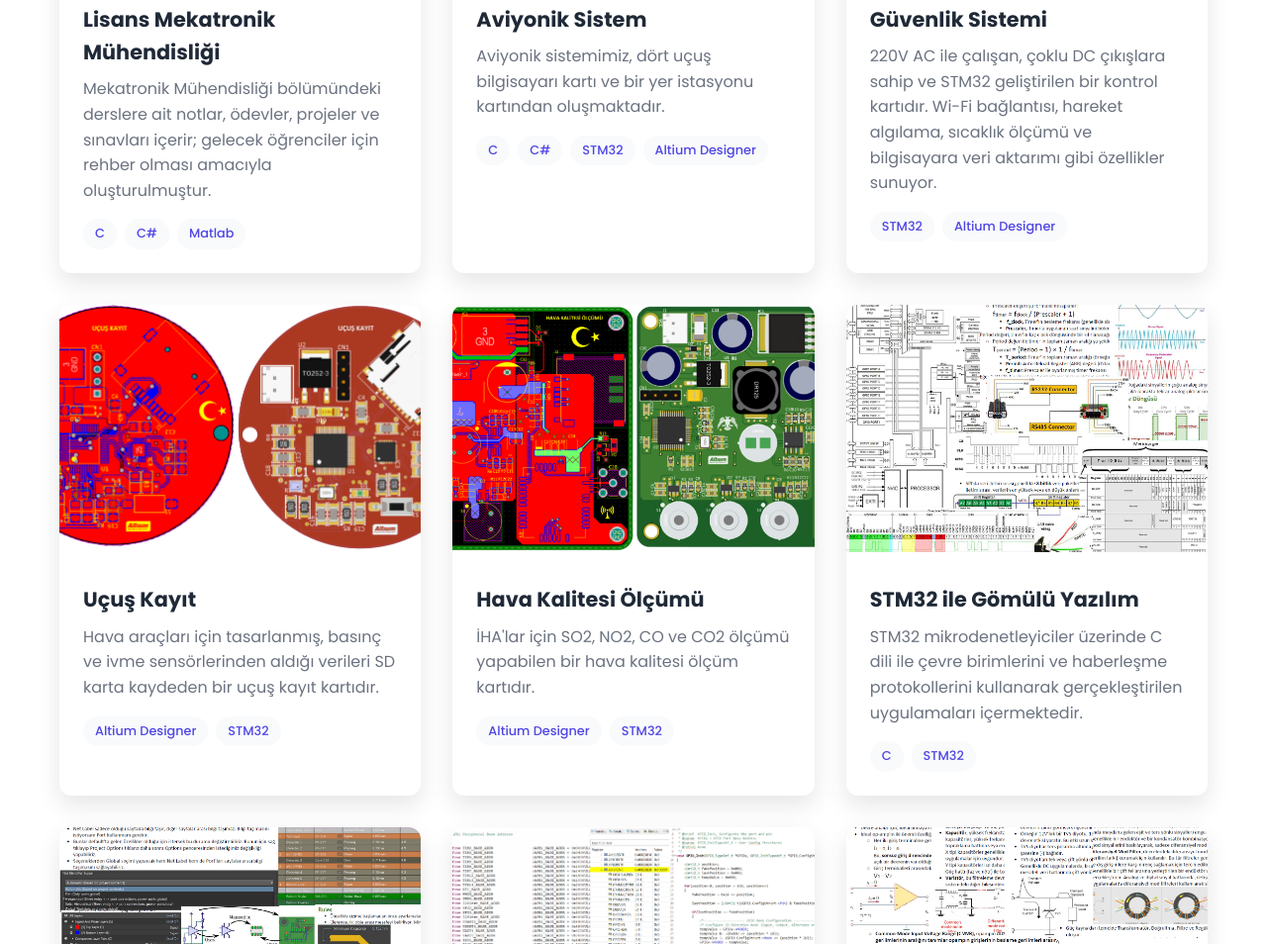
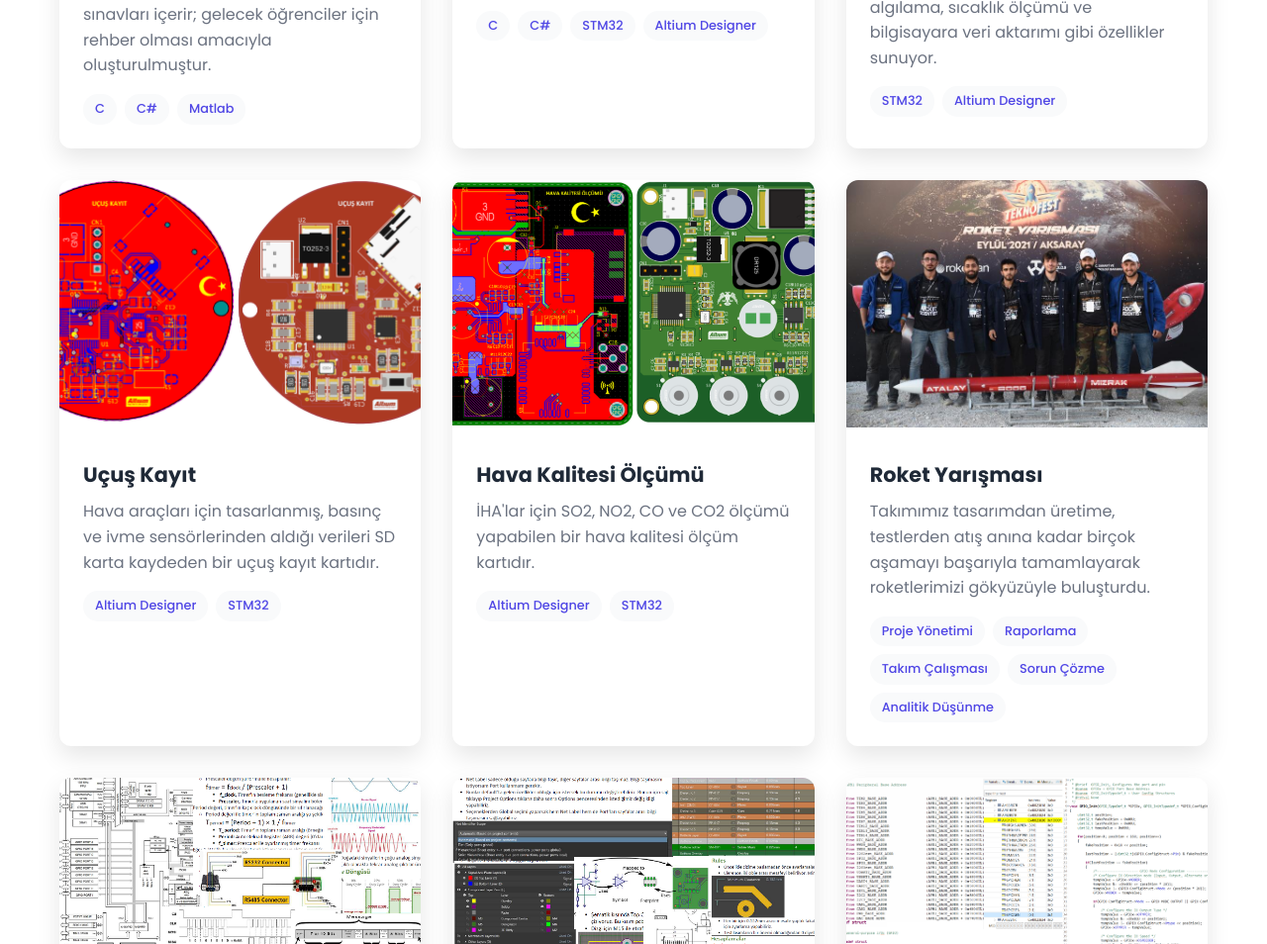
Before and after one commit to cengizhantopcu53/cengizhantopcu53, a plain HTML site: page index.html in a window 1280 px wide. Shown: the part 2440-3394 px from the top of the page at 99% size. Drawn offline with Linux system fonts and the light colour scheme.

Commit message:
Updated repo

```diff
--- a/index.html
+++ b/index.html
@@ -69,23 +69,10 @@
             <h2 class="section-title" data-tr="Hakkımda" data-en="About Me">Hakkımda</h2>
             <div class="about-content">
                 <div class="about-text">
-                    <h3 data-tr="Merhaba! Ben Gömülü Yazılım Mühendisiyim" data-en="Hello! I'm a Embedded Software Engineer"></h3>
                     <p data-tr="Eğitim hayatım boyunca öğrendiğim teorik bilgi ile projelerden ve iş yerlerinden edindiğim tecrübeyle disiplinler arası mühendis alanlarıyla uyumlu çalışarak gömülü yazılım konusunda kendimi geliştirmekteyim."
                     data-en="With the theoretical knowledge I have gained throughout my education and the experience I have acquired from projects and workplaces, I continue to improve myself in embedded software, working in harmony with interdisciplinary engineering fields."></p>
                     <p data-tr="Ar-Ge odaklı, yenilikçi çözümler geliştiren şirketlerde mühendislik süreçlerine katkı sağlayarak inovatif ürünlerin hayata geçirilmesine destek veriyorum."
                     data-en="I contribute to engineering processes in R&D-focused, innovative companies and support the realization of innovative products."></p>
-
-                    <!--
-                    <p data-tr="Bu kapsamda, uzmanlık alanlarım doğrultusunda aşağıdaki konularda aktif katkı sunuyorum:"
-                    data-en="In this context, I actively contribute to the following areas in line with my areas of expertise:">
-                    <p data-tr="• C dili ile mikrodenetleyicilerde çevre birimlerini ve haberleşme protokollerini kontrol eden uygulamalar geliştirme."
-                    data-en="• Developing applications in C language to control peripherals and communication protocols on microcontrollers.">
-                    <p data-tr="• C# dili ile .NET platformu kullanarak arayüz uygulamaları geliştirme."
-                    data-en="• Developing interface applications using C# language on the .NET platform.">
-                    <p data-tr="• Git ile commit'leri gözden geçirme, versiyonları yönetme, proje sürecini issue'lar üzerinden takip etme ve Kanban panosunda görevleri planlama."
-                    data-en="• Reviewing commits, managing versions, tracking the project process via issues, and planning tasks on a Kanban board using Git."></p>
-                    -->
-
                     <p data-tr="Firmaların Ar-Ge Departmanı'nda görev aldığım süreçte;"
                     data-en="During my time working in the R&D departments of companies:">
                     <p data-tr="• Yazılım gereksinimlerin oluşturulması ve yönetilmesi,"
@@ -118,74 +105,62 @@
     </section>
 
     <!-- Skills Section -->
-    <!--
+     <!--
     <section id="skills" class="skills">
         <div class="container">
             <h2 class="section-title" data-tr="Yeteneklerim" data-en="My Skills"></h2>
             <div class="skills-grid">
                 <div class="skill-category">
-                    <h3 data-tr="Teknik Bilgiler" data-en="Technical Skills">Teknik Bilgiler</h3>
+                    <h3 data-tr="Teknik Bilgiler" data-en="Technical Skills">Teknik Beceriler</h3>
                     <div class="skill-items">
                         <div class="skill-item">
-                            <i class="fa fa-pencil"></i>
-                            <span data-tr="PCB Tasarım" data-en="PCB Design">PCB Tasarım</span>
-                        </div>
-			            <div class="skill-item">
-                            <i class="fa fa-bolt"></i>
-                            <span data-tr="Güç Elektroniği" data-en="Power Electronics">Güç Elektroniği</span>
-                        </div>
-                        <div class="skill-item">
-                            <i class="fa fa-sun"></i>
-                            <span data-tr="Güneş Enerjisi" data-en="Solar Energy">Güneş Enerjisi</span>
-                        </div>
-                        <div class="skill-item">
-                            <i class="fab fa-c"></i>
+                        <i class="fa-solid fa-code"></i>
                             <span>C</span>
                         </div>
                         <div class="skill-item">
-                            <i class="fa fa-code"></i>
+                            <i class="fa-solid fa-code"></i>
                             <span>C#</span>
                         </div>
 			            <div class="skill-item">
-                            <i class="fab fa-python"></i>
-                            <span>Python</span>
+                            <i class="fa-solid fa-code-branch"></i>
+                            <span>Git</span>
+                        </div>
+			            <div class="skill-item">
+                            <i class="fas fa-microchip"></i>
+                            <span>Altium Designer</span>
+                        </div>
+			            <div class="skill-item">
+                            <i class="fas fa-microchip"></i>
+                            <span>LTspice</span>
                         </div>
                     </div>
                 </div>
                 <div class="skill-category">
-                    <h3 data-tr="Araçlar" data-en="Tools">Araçlar</h3>
+                    <h3 data-tr="Sosyal Beceriler" data-en="Social Skills">Sosyal Beceriler</h3>
                     <div class="skill-items">
                         <div class="skill-item">
-                            <i class="fas fa-microchip"></i>
-                            <span>Kicad</span>
+                            <i class="fas fa-users"></i>
+                            <span>Takım Çalışmasına Yatkınlık</span>
                         </div>
                         <div class="skill-item">
-                            <i class="fas fa-microchip"></i>
-                            <span>Altium Designer</span>
+                            <i class="fas fa-handshake"></i>
+                            <span>Sorumluluk Alabilme</span>
                         </div>
                         <div class="skill-item">
-                            <i class="fas fa-chart-line"></i>
-                            <span>LTSpice</span>
+                            <i class="fas fa-brain"></i>
+                            <span>Analitik Düşünme</span>
                         </div>
                         <div class="skill-item">
-                            <i class="fas fa-cogs"></i>
-                            <span>GMT Suit</span>
+                            <i class="fa-solid fa-bug"></i>
+                            <span>Problem Çözme</span>
                         </div>
-			            <div class="skill-item">
-                            <i class="fab fa-linux"></i>
-                            <span>Linux</span>
+                        <div class="skill-item">
+                            <i class="fa-solid fa-file-invoice"></i>
+                            <span>Raporlama</span>
                         </div>
-			            <div class="skill-item">
-                            <i class="fas fa-memory"></i>
-                            <span>Questa Intel</span>
-                        </div>
-			            <div class="skill-item">
-                            <i class="fas fa-code"></i>
-                            <span>Keil Microvision</span>
-                        </div>
-			            <div class="skill-item">
-                            <i class="fas fa-cube"></i>
-                            <span>STM CUBE IDE</span>
+                        <div class="skill-item">
+                            <i class="fas fa-star"></i>
+                            <span>Liderlik</span>
                         </div>
                     </div>
                 </div>
@@ -198,7 +173,7 @@
                         </div>
                         <div class="skill-item">
                             <span class="flag-icon">🇺🇸</span>
-                            <span data-tr="İngilizce - B2" data-en="English - B1">İngilizce - B2</span>
+                            <span data-tr="İngilizce - B1" data-en="English - B1">İngilizce - B1</span>
                         </div>
                         <div class="skill-item">
                             <span class="flag-icon">🇩🇪</span>
@@ -209,7 +184,7 @@
             </div>
         </div>
     </section>
-    -->
+     -->
 
     <!-- Projects Section -->
     <section id="projects" class="projects">
@@ -219,6 +194,7 @@
                 <button class="filter-btn active" data-filter="all" data-tr="Tümü" data-en="All">Tümü</button>
                 <button class="filter-btn" data-filter="Academy" data-tr="Akademi" data-en="Academy">Akademi</button>
                 <button class="filter-btn" data-filter="Projects" data-tr="Projeler" data-en="Projects">Projeler</button>
+                <button class="filter-btn" data-filter="Competitions" data-tr="Yarışmalar" data-en="Competitions">Yarışmalar</button>
                 <button class="filter-btn" data-filter="Publication" data-tr="Yayınlar" data-en="Publication">Yayınlar</button>
                 <button class="filter-btn" data-filter="Education" data-tr="Eğitim" data-en="Education">Eğitim</button>
                 <button class="filter-btn" data-filter="Certificates" data-tr="Sertifikalar" data-en="Certificates">Sertifikalar</button>
@@ -314,6 +290,27 @@
                         <div class="project-tech">
                             <span>Altium Designer</span>
                             <span>STM32</span>
+                        </div>
+                    </div>
+                </div>
+                <div class="project-card" data-category="Competitions">
+                    <div class="project-image">
+                        <img src="./Docs/image/image-14.png" alt="Yarışma 1">
+                        <div class="project-overlay">
+                            <div class="project-links">
+                                <a href="https://www.instagram.com/p/CT5IzUWLpz9/" class="project-link"><i class="fab fa-instagram"></i></a>
+                            </div>
+                        </div>
+                    </div>
+                    <div class="project-content">
+                        <h3 data-tr="Roket Yarışması" data-en="Rocket Competition">Roket Yarışması</h3>
+                        <p data-tr="Takımımız tasarımdan üretime, testlerden atış anına kadar birçok aşamayı başarıyla tamamlayarak roketlerimizi gökyüzüyle buluşturdu." data-en="Our team successfully completed every stage from design and production to testing and launch and successfully delivered our rockets to the skies">Takımımız tasarımdan üretime, testlerden atış anına kadar birçok aşamayı başarıyla tamamlayarak roketlerimizi gökyüzüyle buluşturdu.</p>
+                        <div class="project-tech">
+                            <span>Proje Yönetimi</span>
+                            <span>Raporlama</span>
+                            <span>Takım Çalışması</span>
+                            <span>Sorun Çözme</span>
+                            <span>Analitik Düşünme</span>
                         </div>
                     </div>
                 </div>
```
Also changed, not shown: Docs/image/image-14.png (added).
